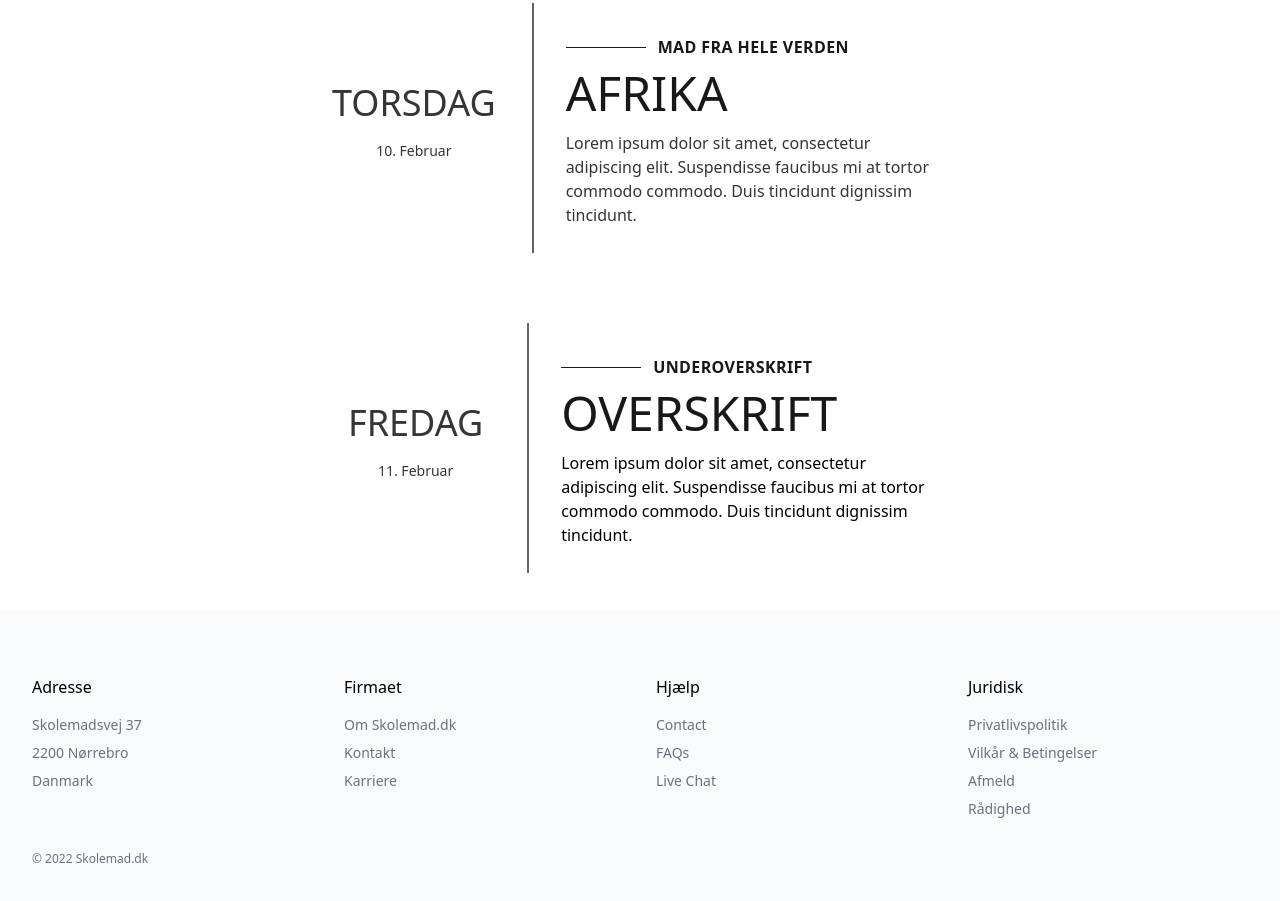
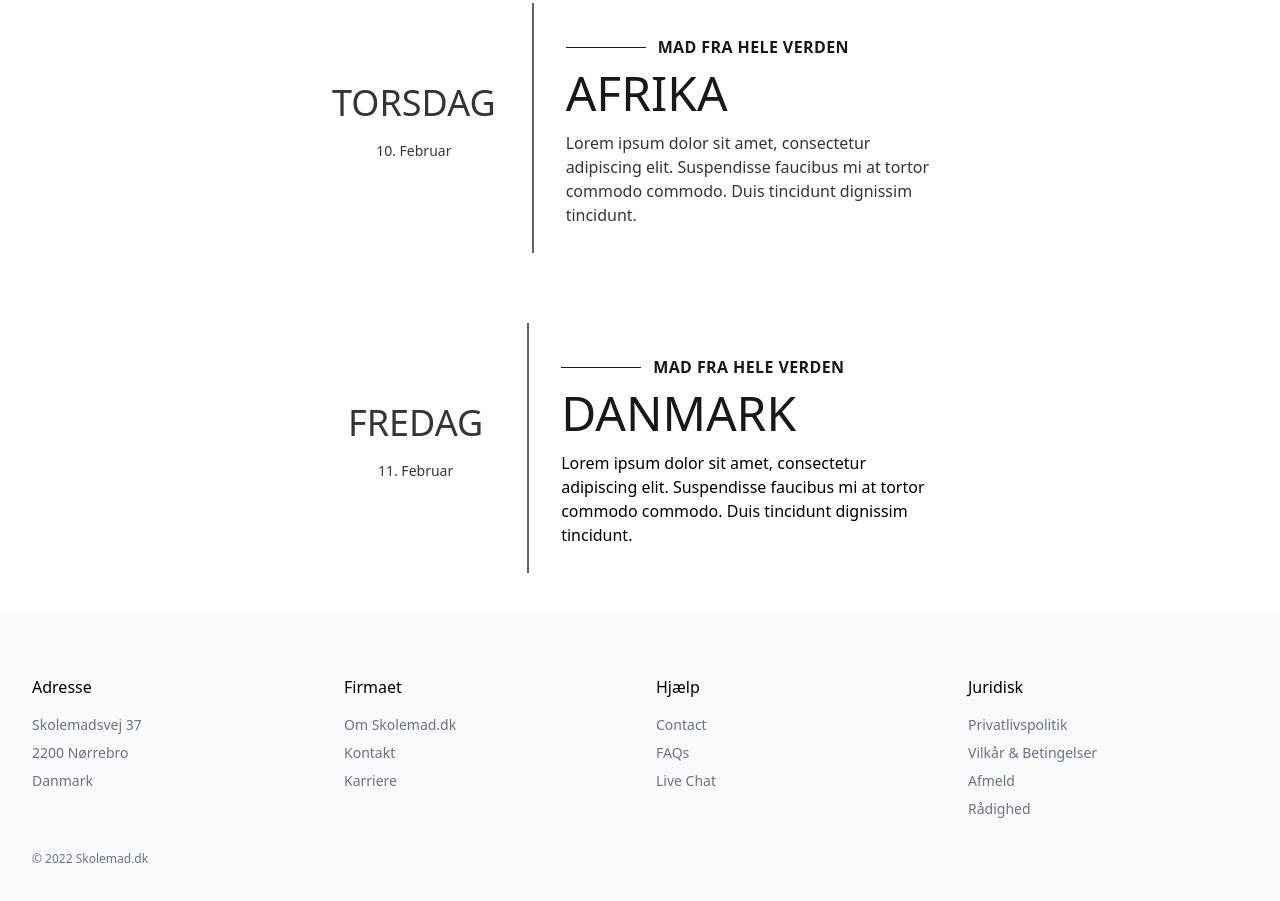
Before and after one commit to lukasmaximilianfrederiksen/Gruppe4, a website built with Parcel: page src/bruger.html in a window 1280 px wide. Shown: the part 2037-2938 px from the top of the page. Built offline with nearby package versions, Linux system fonts and the light colour scheme.

Commit message:
ændringer

```diff
--- a/src/bruger.html
+++ b/src/bruger.html
@@ -473,12 +473,12 @@
         >
           <line y1="0.5" x2="90" y2="0.5" stroke="black" />
         </svg>
-        <h3 class="">UNDEROVERSKRIFT</h3>
+        <h3 class="">MAD FRA HELE VERDEN</h3>
       </div>
       <a
         href="#"
         class="mt-1 block text-5xl font-medium leading-tight text-heading-color-primary"
-        >OVERSKRIFT</a
+        >DANMARK</a
       >
       <p class="mt-2 text-par">
         Lorem ipsum dolor sit amet, consectetur adipiscing elit.
```
